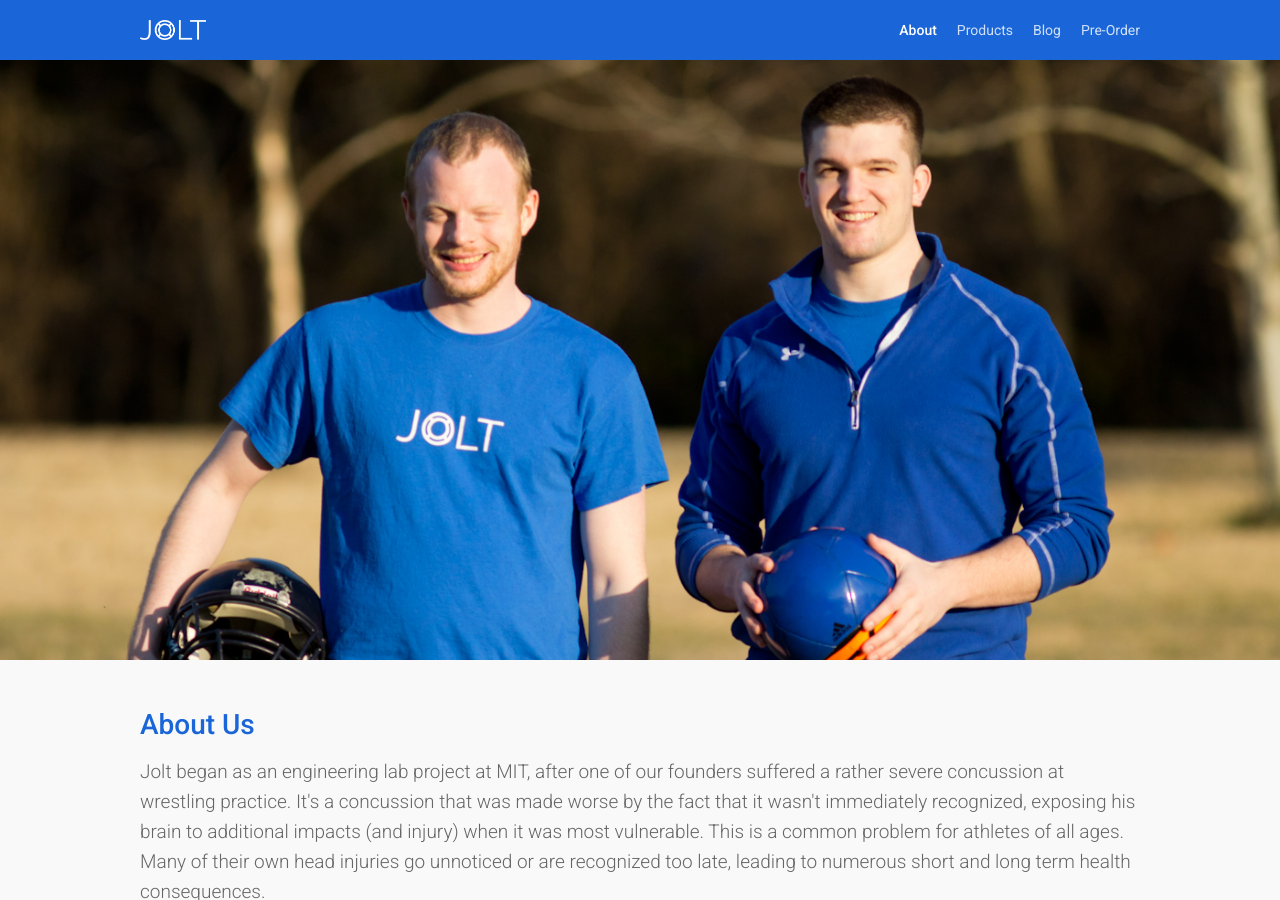
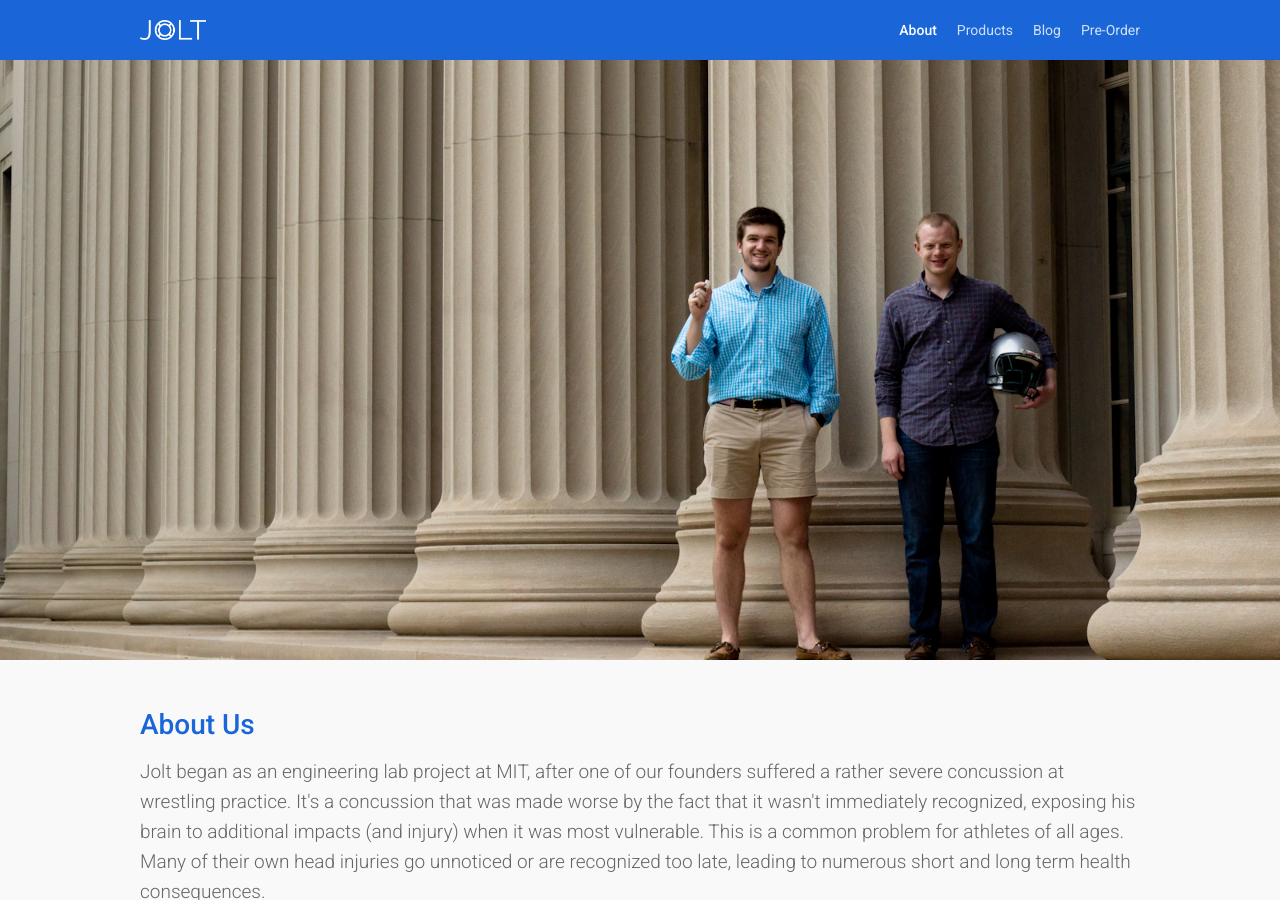
Before and after one commit to JoltSensor/joltsensor.github.io, a Jekyll site: the page built from about/index.html, in a window 1280 px wide and 900 px high. Built offline with Jekyll 4.4.1, drawn with Linux system fonts in a browser that asks for light colours; nearby versions of some CDN libraries.

Commit message:
Changed hero on about page

```diff
--- a/about/index.html
+++ b/about/index.html
@@ -4,7 +4,7 @@
 ---
 
 <div id="wrapper">
-  <div class="hero" style="background-image: url('/assets/heros/founders2.jpg'); background-position: center top;">
+  <div class="hero" style="background-image: url('/assets/heros/founders.jpg'); background-position: center top;">
     <div class="content"></div>
   </div> <!-- End of hero shell -->
   <div class="section shell">
```
